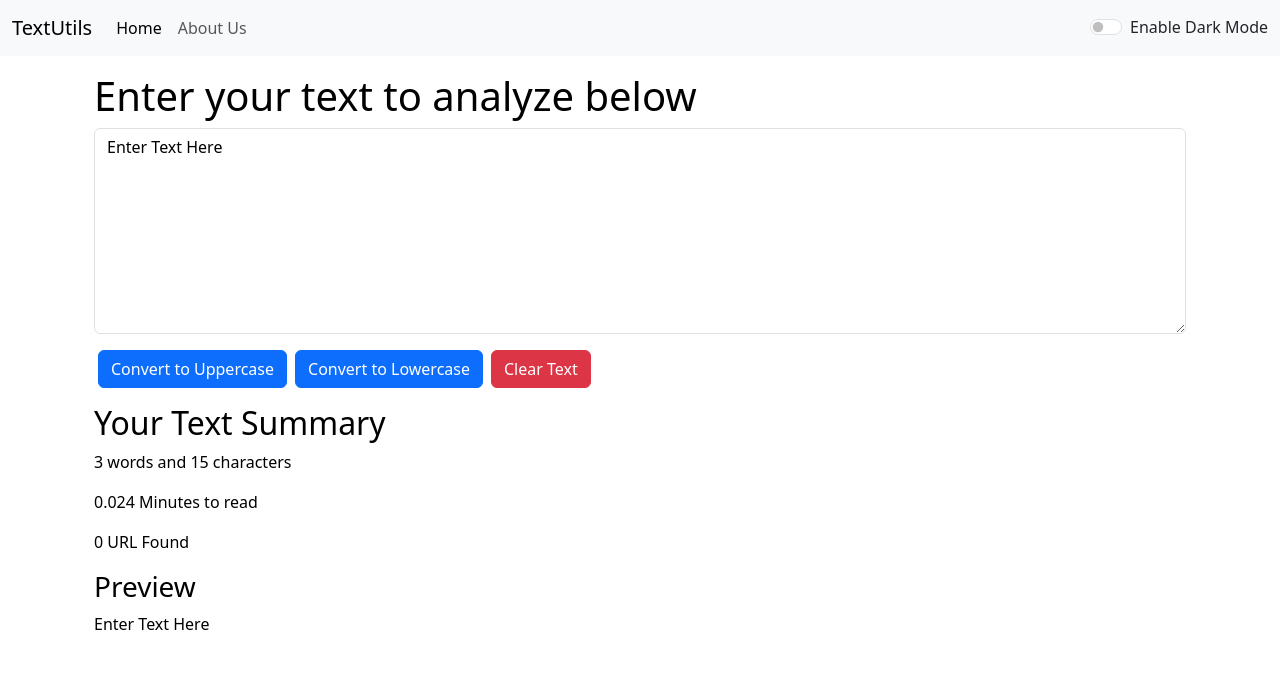
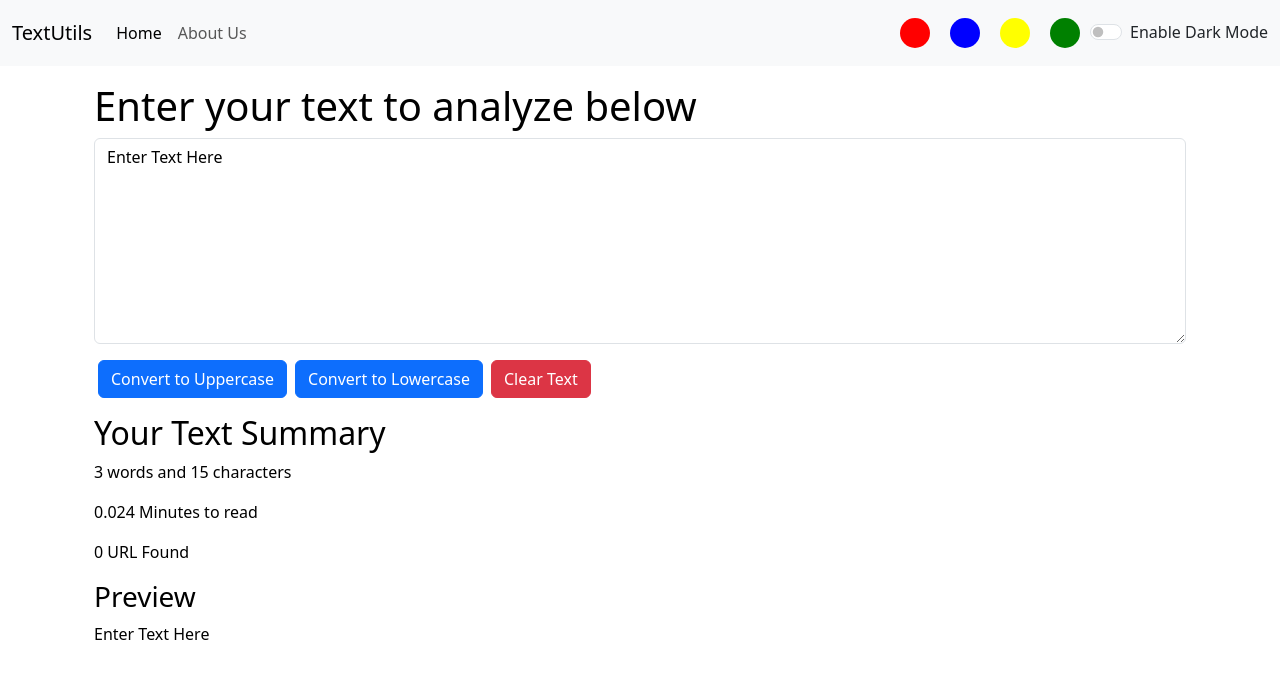
Before and after one commit to Darpan242003/my-app, a React (Vite) app: page / in a window 1280 px wide. Shown: the top 678 px of the page. Built offline with nearby package versions, Linux system fonts and the light colour scheme.

Commit message:
color buttons

```diff
--- a/index.html
+++ b/index.html
@@ -5,7 +5,7 @@
     <link rel="icon" type="image/svg+xml" href="/vite.svg" />
     <meta name="viewport" content="width=device-width, initial-scale=1.0" />
     <link href="https://cdn.jsdelivr.net/npm/bootstrap@5.3.7/dist/css/bootstrap.min.css" rel="stylesheet" integrity="sha384-LN+7fdVzj6u52u30Kp6M/trliBMCMKTyK833zpbD+pXdCLuTusPj697FH4R/5mcr" crossorigin="anonymous">
-    <title>Vite + React</title>
+    <title>TextUtils</title>
   </head>
   <body>
     <div id="root"></div>
--- a/src/App.jsx
+++ b/src/App.jsx
@@ -21,6 +21,27 @@ function App() {
     }
   }//function to change mode.
 
+  const [navbarBg, setNavbarBg] = useState('light')
+
+  const backgroundBlue = () => {
+    document.body.style.backgroundColor = '#65a2feff'
+    setNavbarBg('#0d6efd')
+  }
+
+  const backgroundRed = () => {
+    document.body.style.backgroundColor = '#fa717fff'
+    setNavbarBg('#dc3545')
+  }
+
+  const backgroundYellow = () => {
+    document.body.style.backgroundColor = '#ffc107'
+    setNavbarBg('#ffc107')
+  }
+
+  const backgroundGreen = () => {
+    document.body.style.backgroundColor = '#198754'
+    setNavbarBg('#198754')
+  }
 
   const [alert, setAlert] = useState(null)
 
@@ -29,13 +50,16 @@ function App() {
       msg: message,
       type: type
     })
+    setTimeout(() => {
+      setAlert(null)
+    }, 1500);
   }
 
   return (
     <>
 
       {/* <Navbar /> */} {/*Here we haven't passed any props so it will render the defaultProps. */}
-      <Navbar title="TextUtils" aboutText="About Us" mode={mode} toggleMode={toggleMode} /> {/*pass the mode state and toggleMode function as prop with the variables of same name*/}
+      <Navbar title="TextUtils" aboutText="About Us" mode={mode} toggleMode={toggleMode} backgroundBlue={backgroundBlue} backgroundYellow={backgroundYellow} backgroundGreen={backgroundGreen} backgroundRed={backgroundRed} navbarBg={navbarBg}/> {/*pass the mode state and toggleMode function as prop with the variables of same name*/}
       {/* here variables title and aboutText are passed as props to Navbar component.  */}
 
       <Alert alert={alert} />
@@ -43,7 +67,7 @@ function App() {
       <div className="container my-3"> {/* container is bootstrap class to keep the component in the middle and add equal margin at all sides
       my-3: bootstrap class to add margin across y-axis*/}
         {/* Add Heading as a prop in the textform */}
-        <TextForm heading="Enter your text to analyze below" mode={mode} />
+       <TextForm heading="Enter your text to analyze below" mode={mode} showAlert={showAlert}/>{/* pass the showAlert method in Textform*/}
         {/* <About/> */}
       </div>
 
--- a/src/Components/Alert.jsx
+++ b/src/Components/Alert.jsx
@@ -6,7 +6,6 @@ export default function Alert(props) {
         props.alert && <div className={`alert alert-${props.alert.type} alert-dismissible fade show`} role="alert">
         {/* && is used because default state of alert is null it provides logic that if prop.alert is "not null" then execute this. */}
             <strong>{props.alert.type}</strong> : {props.alert.msg} {/*it will display the output in the form of "success: message"*/}
-            <button type="button" className="btn-close" data-bs-dismiss="alert" aria-label="Close"></button>
         </div>
 
     )
--- a/src/Components/Navbar.jsx
+++ b/src/Components/Navbar.jsx
@@ -4,7 +4,7 @@ import PropTypes from 'prop-types'
 //Here props are accepted in our Navbar component
 const Navbar = (props) => {
   return (
-    <nav className={`navbar navbar-expand-lg navbar-${props.mode} bg-${props.mode}`}>{/*change the navbar-light and bg-light properties with props to change light/dark using javascript template literals.*/}
+    <nav className={`navbar navbar-expand-lg navbar-${props.mode} bg-${props.navbarBg}`}>{/*change the navbar-light and bg-light properties with props to change light/dark using javascript template literals.*/}
       <div className="container-fluid">
         {/* title variable as prop */}
         <a className="navbar-brand" href="/">{props.title}</a>
@@ -25,6 +25,10 @@ const Navbar = (props) => {
             <input className="form-control me-2" type="search" placeholder="Search" aria-label="Search" />
             <button className="btn btn-outline-primary" type="submit">Search</button>
           </form> */}
+          <button onClick={props.backgroundRed} style={{height: '30px', width: '30px', borderRadius: '50%', backgroundColor: 'red', border: 'none', margin: '10px'}}></button>
+          <button onClick={props.backgroundBlue} style={{height: '30px', width: '30px', borderRadius: '50%', backgroundColor: 'blue', border: 'none', margin: '10px'}}></button>
+          <button onClick={props.backgroundYellow} style={{height: '30px', width: '30px', borderRadius: '50%', backgroundColor: 'yellow', border: 'none', margin: '10px'}}></button>
+          <button onClick={props.backgroundGreen} style={{height: '30px', width: '30px', borderRadius: '50%', backgroundColor: 'green', border: 'none', margin: '10px'}}></button>
           <div className={`form-check form-switch text-${props.mode === 'light' ? 'dark' : 'light'}`}> {/* change the text-dark property with the JS condition */}
             <input className="form-check-input" type="checkbox" role="switch" id="switchCheckDefault" onClick={props.toggleMode} /> {/* when clicked mode will change due to toggleMode */}
             <label className="form-check-label" htmlFor="switchCheckDefault">Enable Dark Mode</label>
--- a/src/Components/TextForm.jsx
+++ b/src/Components/TextForm.jsx
@@ -3,11 +3,18 @@ import React, { useState } from 'react'
 
 
 export default function TextForm(props) {
+
+    const handleOnChange = (event) => {
+        // console.log('On change')
+        setText(event.target.value) //this will set the text we type in textarea as a new value of text.
+    }
+
     const handleUpClick = () => {
         // console.log('Uppercase was clicked' + text)
 
         let newText = text.toUpperCase() //method to convert text to uppercase
         setText(newText) //correct way to change value of text
+        props.showAlert('Converted to Uppercase', 'success')
     }
 
     const handleLoClick = () => {
@@ -15,6 +22,7 @@ export default function TextForm(props) {
 
         let newText = text.toLowerCase() //method to convert text to lowercase
         setText(newText) //correct way to change value of text
+        props.showAlert('Converted to Lowercase', 'success')
     }
 
     const handleClearClick = () => {
@@ -22,17 +30,13 @@ export default function TextForm(props) {
 
         let newText = "" //method to clear text
         setText(newText) //correct way to change value of text
+        props.showAlert('Text Cleared', 'success')
     }
 
     //function to extract urls
     const extractUrl = (text) => {
         const urlText = /(https?:\/\/[^\s]+)/g
         return text.match(urlText)
-    }
-
-    const handleOnChange = (event) => {
-        // console.log('On change')
-        setText(event.target.value) //this will set the text we type in textarea as a new value of text.
     }
 
     const [text, setText] = useState("Enter Text Here")
```
